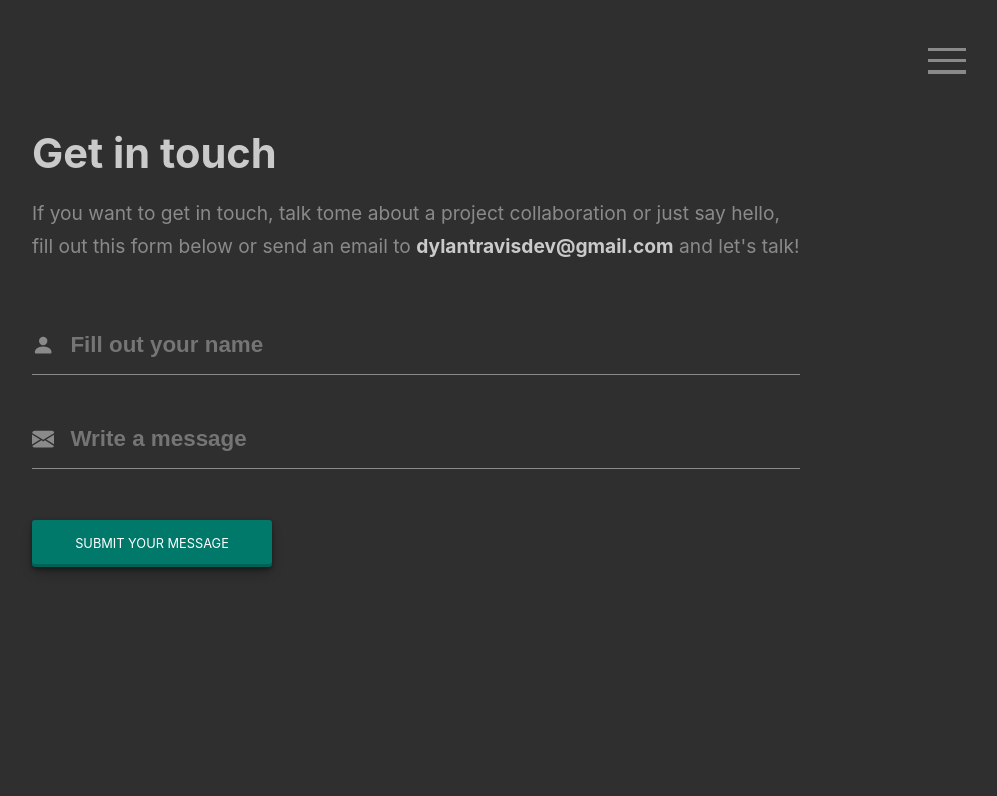
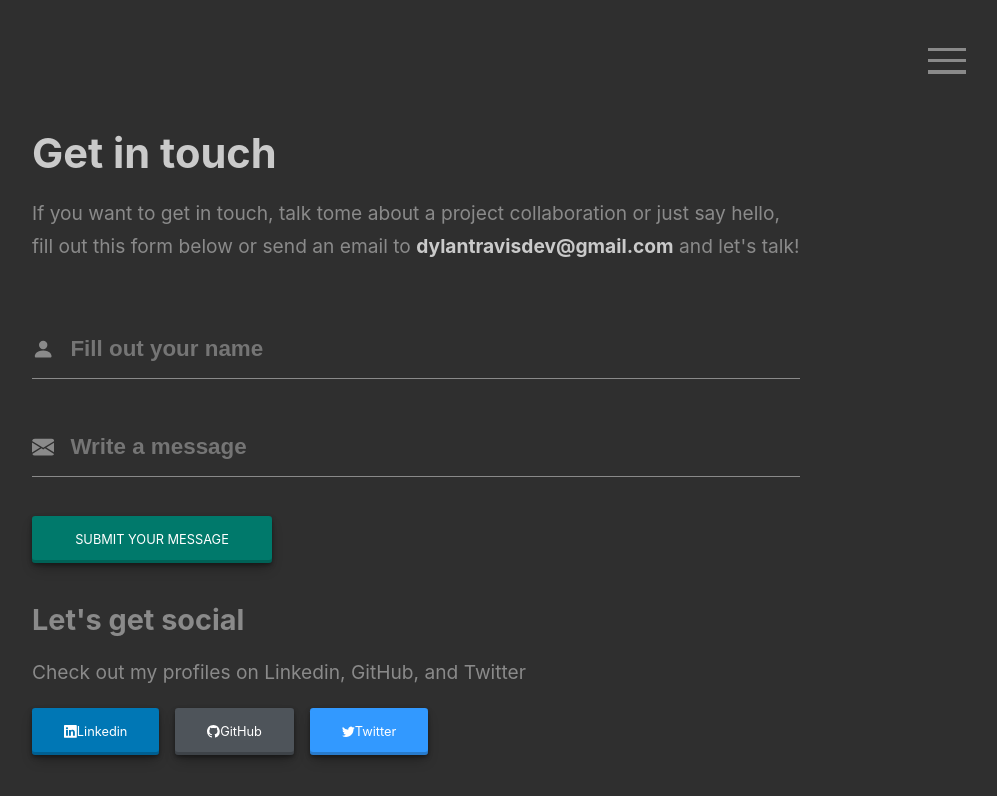
Before and after one commit to asendice/dtravsite, a React (Create React App) app in the folder client/: page /contact in a window 1280 px wide. Shown: the top 796 px of the page, without its empty margins (224-1221 px from the left). Built offline with nearby package versions, Linux system fonts and the light colour scheme.

Commit message:
added cotact socials

```diff
--- a/client/src/components/contact/contact.js
+++ b/client/src/components/contact/contact.js
@@ -1,5 +1,11 @@
 import classes from "./contact.module.css";
-import { BsFillPersonFill, BsFillEnvelopeFill } from "react-icons/bs";
+import {
+  BsFillPersonFill,
+  BsFillEnvelopeFill,
+  BsLinkedin,
+  BsGithub,
+  BsTwitter,
+} from "react-icons/bs";
 import Button from "../ui/button";
 
 function Contact() {
@@ -22,9 +28,29 @@ function Contact() {
           <input placeholder="Write a message" />
         </div>
         <div className={classes.btnContainer}>
-          <Button title="SUBMIT YOUR MESSAGE" color='green' />
+          <Button color="green">SUBMIT YOUR MESSAGE </Button>
         </div>
       </form>
+
+      <h2>Let's get social</h2>
+      <p>Check out my profiles on Linkedin, GitHub, and Twitter</p>
+      <div className={classes.socials}>
+        <Button
+          color="linkedin"
+          outsideLink="https://www.linkedin.com/in/dylan-travis-2716a4205/"
+        >
+          {" "}
+          <BsLinkedin /> Linkedin{" "}
+        </Button>
+        <Button color="github" outsideLink="https://github.com/asendice">
+          {" "}
+          <BsGithub /> GitHub{" "}
+        </Button>
+        <Button color="twitter" outsideLink="https://twitter.com/KBdylan">
+          {" "}
+          <BsTwitter /> Twitter{" "}
+        </Button>
+      </div>
     </div>
   );
 }
--- a/client/src/components/contact/contact.module.css
+++ b/client/src/components/contact/contact.module.css
@@ -6,6 +6,11 @@
 .container h1 {
   color: #CACACA;
   font-size: 2.6rem;
+  margin: 0px;
+}
+.container h2 {
+  color: #8A8A8A;
+  font-size: 1.8rem;
   margin: 0px;
 }
 
@@ -58,6 +63,10 @@
 }
 
 .btnContainer {
-  margin-top: 1rem;
   width: 15rem;
 }
+
+.socials {
+  display: flex;
+  gap: 1rem;
+}
--- a/client/src/components/ui/button.js
+++ b/client/src/components/ui/button.js
@@ -2,21 +2,55 @@ import classes from "./button.module.css";
 import { Link } from "react-router-dom";
 
 function Button(props) {
-  const { title, color, link } = props;
+  const { color, link, outsideLink } = props;
 
   let style = "#2f2f2f";
-  if(color === "red"){
-    style = `rgb(203, 0, 0)`
+  if (color === "red") {
+    style = `rgb(203, 0, 0)`;
   }
-  if(color === "green"){
-    style = `#00796B`
+  if (color === "green") {
+    style = `#00796B`;
   }
-  if (link){
-    return <Link to={link} className={classes.container} style={{backgroundColor: style}}>{title}</Link>
+  if (color === "linkedin") {
+    style = `#0077b5`;
+  }
+  if (color === "github") {
+    style = `#4E545A`;
+  }
+  if (color === "twitter") {
+    style = `#3299FF`;
+  }
+  if (link) {
+    return (
+      <Link
+        to={link}
+        className={classes.container}
+        style={{ backgroundColor: style }}
+        rel="noopener noreferrer"
+        target="_blank"
+      >
+        {props.children}
+      </Link>
+    );
+  }
+  if (outsideLink) {
+    return (
+      <a
+        href={outsideLink}
+        className={classes.container}
+        style={{ backgroundColor: style }}
+        rel="noopener noreferrer"
+        target="_blank"
+      >
+        {props.children}
+      </a>
+    );
   }
   return (
-    <a className={classes.container} style={{backgroundColor: style}}>{title}</a>
-  )
+    <a className={classes.container} style={{ backgroundColor: style }}>
+      {props.children}
+    </a>
+  );
 }
 
 export default Button;
--- a/client/src/components/ui/button.module.css
+++ b/client/src/components/ui/button.module.css
@@ -9,7 +9,7 @@
     rgba(0, 0, 0, 0.3) 0px 7px 13px -3px, rgba(0, 0, 0, 0.2) 0px -3px 0px inset;
   display: flex;
   align-items: center;
-  justify-content: center;
+  justify-content: space-evenly;
   user-select: none;
   text-decoration: none;
 }
```
